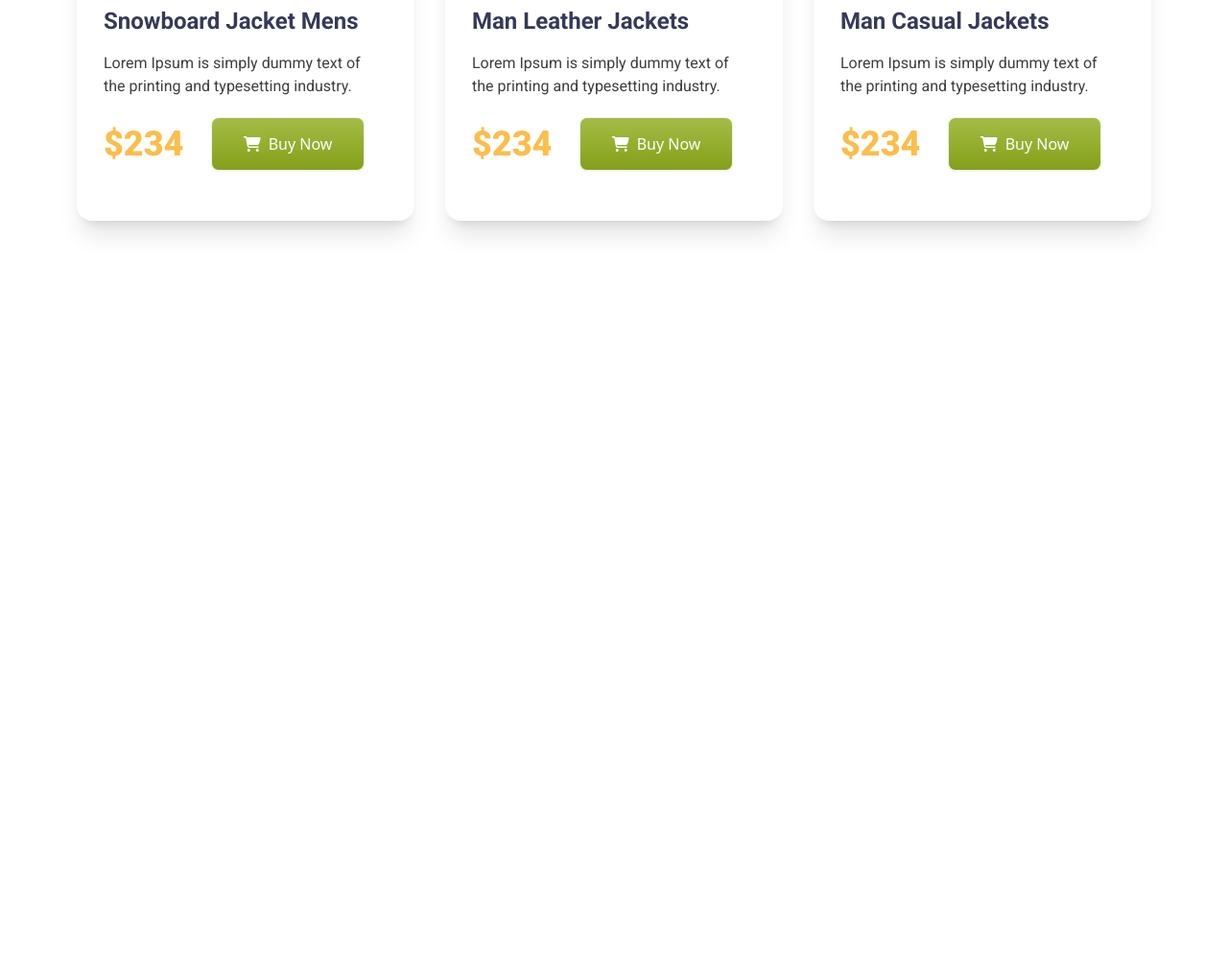
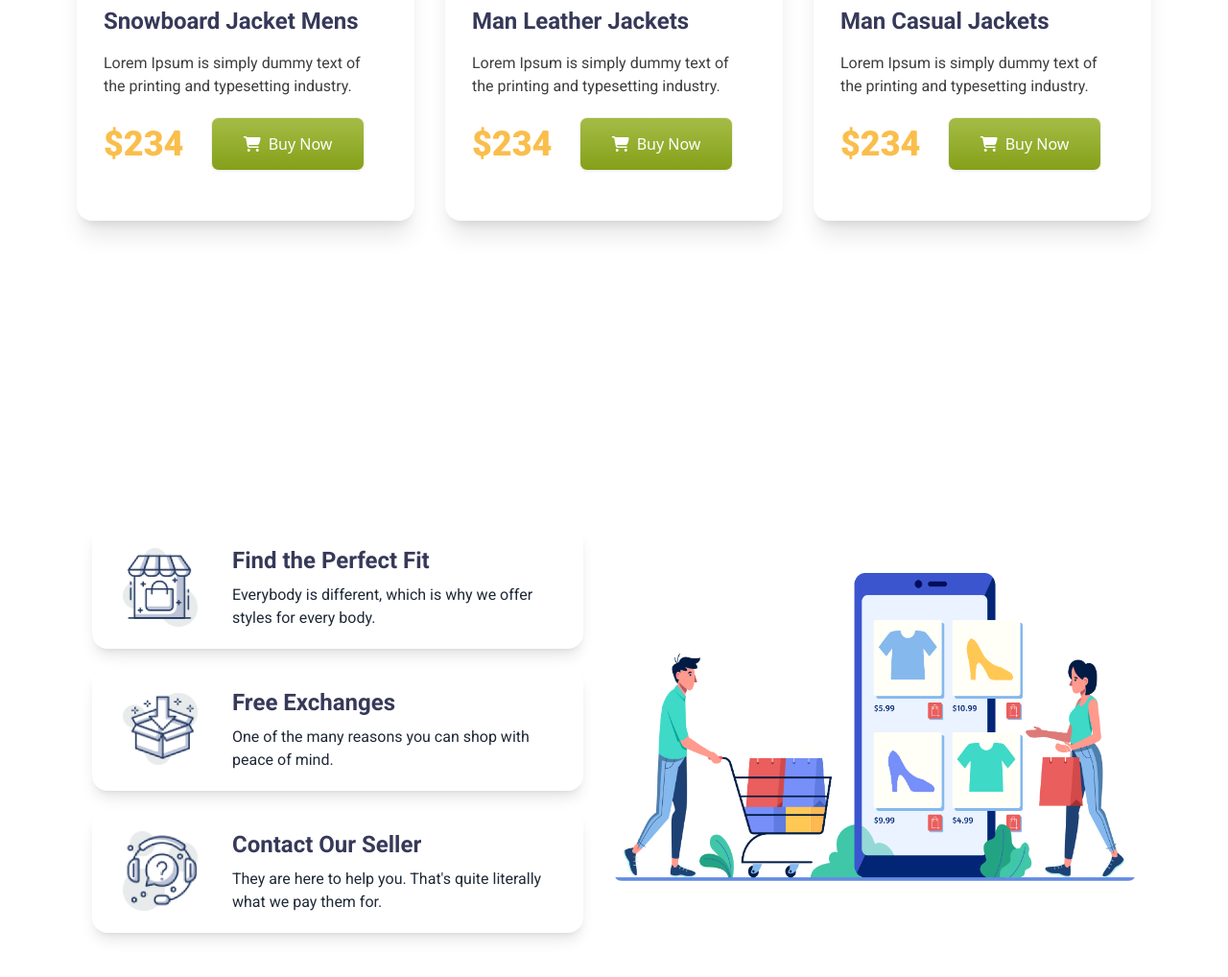
Before and after one commit to KMTonmoy/Penguin-Fashion-DaisyUI, a plain HTML site: page index.html in a window 1280 px wide. Shown: the part 2335-3353 px from the top of the page at 96% size. Before the commit the page ends 2635 px from the top, so only its background shows below. Drawn offline with nearby package versions, Linux system fonts and the light colour scheme.

Commit message:
Panguin Fashion compleate

```diff
--- a/index.html
+++ b/index.html
@@ -132,11 +132,14 @@
                     </figure>
                     <div class="card-body -ml-6">
                         <h2 class="card-title text-section-title text-2xl font-roboto mb-2">Yellow Coat Jacket </h2>
-                        <p class="text-common-p-color text-base font-roboto font-normal mb-3">Lorem Ipsum is simply dummy text of the
+                        <p class="text-common-p-color text-base font-roboto font-normal mb-3">Lorem Ipsum is simply
+                            dummy text of the
                             printing and typesetting industry.</p>
                         <div class="card-actions flex justify-between items-center">
                             <p class="text-gold-color font-roboto font-black text-4xl">$234</p>
-                            <button class="btn bg-gradient-to-b from-[#A4BC46] to-[#85A019] text-white font-medium text-base w-40 h-14"><i class="fa-solid fa-cart-shopping"></i> Buy Now</button>
+                            <button
+                                class="btn bg-gradient-to-b from-[#A4BC46] to-[#85A019] text-white font-medium text-base w-40 h-14"><i
+                                    class="fa-solid fa-cart-shopping"></i> Buy Now</button>
                         </div>
                     </div>
                 </div>
@@ -146,11 +149,14 @@
                     </figure>
                     <div class="card-body -ml-6">
                         <h2 class="card-title text-section-title text-2xl font-roboto mb-2">Ladies Jacket </h2>
-                        <p class="text-common-p-color text-base font-roboto font-normal mb-3">Lorem Ipsum is simply dummy text of the
+                        <p class="text-common-p-color text-base font-roboto font-normal mb-3">Lorem Ipsum is simply
+                            dummy text of the
                             printing and typesetting industry.</p>
                         <div class="card-actions flex justify-between items-center">
                             <p class="text-gold-color font-roboto font-black text-4xl">$234</p>
-                            <button class="btn bg-gradient-to-b from-[#A4BC46] to-[#85A019] text-white font-medium text-base w-40 h-14"><i class="fa-solid fa-cart-shopping"></i> Buy Now</button>
+                            <button
+                                class="btn bg-gradient-to-b from-[#A4BC46] to-[#85A019] text-white font-medium text-base w-40 h-14"><i
+                                    class="fa-solid fa-cart-shopping"></i> Buy Now</button>
                         </div>
                     </div>
                 </div>
@@ -160,11 +166,14 @@
                     </figure>
                     <div class="card-body -ml-6">
                         <h2 class="card-title text-section-title text-2xl font-roboto mb-2">Woman Leather Jacket </h2>
-                        <p class="text-common-p-color text-base font-roboto font-normal mb-3">Lorem Ipsum is simply dummy text of the
+                        <p class="text-common-p-color text-base font-roboto font-normal mb-3">Lorem Ipsum is simply
+                            dummy text of the
                             printing and typesetting industry.</p>
                         <div class="card-actions flex justify-between items-center">
                             <p class="text-gold-color font-roboto font-black text-4xl">$234</p>
-                            <button class="btn bg-gradient-to-b from-[#A4BC46] to-[#85A019] text-white font-medium text-base w-40 h-14"><i class="fa-solid fa-cart-shopping"></i> Buy Now</button>
+                            <button
+                                class="btn bg-gradient-to-b from-[#A4BC46] to-[#85A019] text-white font-medium text-base w-40 h-14"><i
+                                    class="fa-solid fa-cart-shopping"></i> Buy Now</button>
                         </div>
                     </div>
                 </div>
@@ -191,11 +200,14 @@
                     </figure>
                     <div class="card-body -ml-6">
                         <h2 class="card-title text-section-title text-2xl font-roboto mb-2">Snowboard Jacket Mens</h2>
-                        <p class="text-common-p-color text-base font-roboto font-normal mb-3">Lorem Ipsum is simply dummy text of the
+                        <p class="text-common-p-color text-base font-roboto font-normal mb-3">Lorem Ipsum is simply
+                            dummy text of the
                             printing and typesetting industry.</p>
                         <div class="card-actions flex justify-between items-center">
                             <p class="text-gold-color font-roboto font-black text-4xl">$234</p>
-                            <button class="btn bg-gradient-to-b from-[#A4BC46] to-[#85A019] text-white font-medium text-base w-40 h-14"><i class="fa-solid fa-cart-shopping"></i> Buy Now</button>
+                            <button
+                                class="btn bg-gradient-to-b from-[#A4BC46] to-[#85A019] text-white font-medium text-base w-40 h-14"><i
+                                    class="fa-solid fa-cart-shopping"></i> Buy Now</button>
                         </div>
                     </div>
                 </div>
@@ -205,11 +217,14 @@
                     </figure>
                     <div class="card-body -ml-6">
                         <h2 class="card-title text-section-title text-2xl font-roboto mb-2">Man Leather Jackets</h2>
-                        <p class="text-common-p-color text-base font-roboto font-normal mb-3">Lorem Ipsum is simply dummy text of the
+                        <p class="text-common-p-color text-base font-roboto font-normal mb-3">Lorem Ipsum is simply
+                            dummy text of the
                             printing and typesetting industry.</p>
                         <div class="card-actions flex justify-between items-center">
                             <p class="text-gold-color font-roboto font-black text-4xl">$234</p>
-                            <button class="btn bg-gradient-to-b from-[#A4BC46] to-[#85A019] text-white font-medium text-base w-40 h-14"><i class="fa-solid fa-cart-shopping"></i> Buy Now</button>
+                            <button
+                                class="btn bg-gradient-to-b from-[#A4BC46] to-[#85A019] text-white font-medium text-base w-40 h-14"><i
+                                    class="fa-solid fa-cart-shopping"></i> Buy Now</button>
                         </div>
                     </div>
                 </div>
@@ -219,11 +234,14 @@
                     </figure>
                     <div class="card-body -ml-6">
                         <h2 class="card-title text-section-title text-2xl font-roboto mb-2">Man Casual Jackets</h2>
-                        <p class="text-common-p-color text-base font-roboto font-normal mb-3">Lorem Ipsum is simply dummy text of the
+                        <p class="text-common-p-color text-base font-roboto font-normal mb-3">Lorem Ipsum is simply
+                            dummy text of the
                             printing and typesetting industry.</p>
                         <div class="card-actions flex justify-between items-center">
                             <p class="text-gold-color font-roboto font-black text-4xl">$234</p>
-                            <button class="btn bg-gradient-to-b from-[#A4BC46] to-[#85A019] text-white font-medium text-base w-40 h-14"><i class="fa-solid fa-cart-shopping"></i> Buy Now</button>
+                            <button
+                                class="btn bg-gradient-to-b from-[#A4BC46] to-[#85A019] text-white font-medium text-base w-40 h-14"><i
+                                    class="fa-solid fa-cart-shopping"></i> Buy Now</button>
                         </div>
                     </div>
                 </div>
@@ -237,7 +255,55 @@
         </section>
 
 
+        <section class="py-5 px-2 md:px-20 md:mx-auto">
+            <div class="hero min-h-screen">
+                <div class="hero-content flex-col lg:flex-row-reverse gap-8">
+                    <img src="assets/shopping.png" class="md:w-2/4 rounded-lg sm:mb-6" />
 
+
+                    <div class="md:w-2/4">
+
+                        <div class="flex justify-between flex-col md:flex-row  items-center shadow-lg gap-9 rounded-2xl py-5 px-8
+                        mb-5">
+                            <img src="assets/icons/house.png" class="w-[78px]" alt="">
+                            <div class="info">
+                                <h1 class="text-section-title text-2xl font-roboto font-bold ">Find the Perfect Fit</h1>
+                                <p class="font-roboto text-common-p-text font-normal text-base  mt-2">Everybody is
+                                    different, which is why we
+                                    offer styles for every body.</p>
+                            </div>
+                        </div>
+                        <div class="flex justify-between flex-col md:flex-row  items-center shadow-lg gap-9 rounded-2xl py-5 px-8
+                        mb-5">
+                            <img src="assets/icons/box.png" class="w-[78px]" alt="">
+                            <div class="info">
+                                <h1 class="text-section-title text-2xl font-roboto font-bold ">Free Exchanges</h1>
+                                <p class="font-roboto text-common-p-text font-normal text-base  mt-2">One of the many
+                                    reasons you can shop
+                                    with peace of mind.</p>
+                            </div>
+                        </div>
+                        <div class="flex justify-between flex-col md:flex-row  items-center shadow-lg gap-9 rounded-2xl py-5 px-8
+                        mb-5">
+                            <img src="assets/icons/question.png" class="w-[78px]" alt="">
+                            <div class="info">
+                                <h1 class="text-section-title text-2xl font-roboto font-bold ">Contact Our Seller</h1>
+                                <p class="font-roboto text-common-p-text font-normal text-base  mt-2">They are here to
+                                    help you. That's quite
+                                    literally what we pay them for.</p>
+                            </div>
+                        </div>
+
+
+
+
+                    </div>
+
+
+
+                </div>
+            </div>
+        </section>
 
 
 
```
